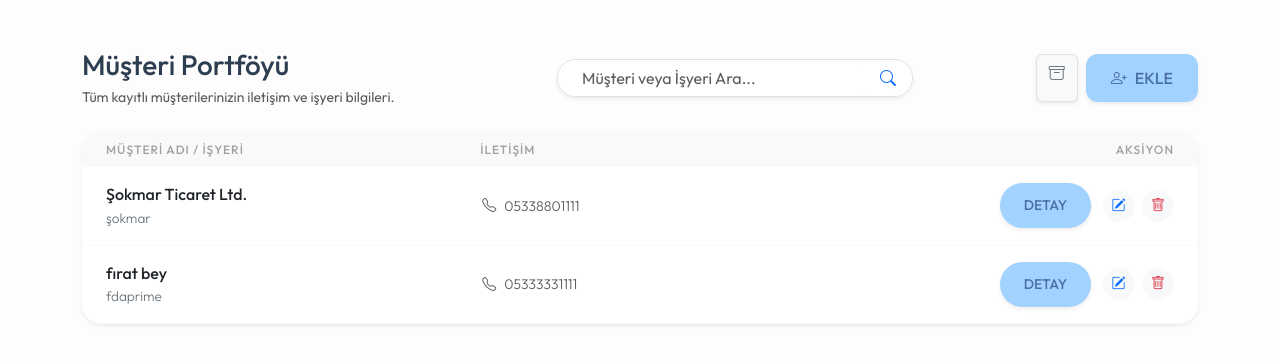
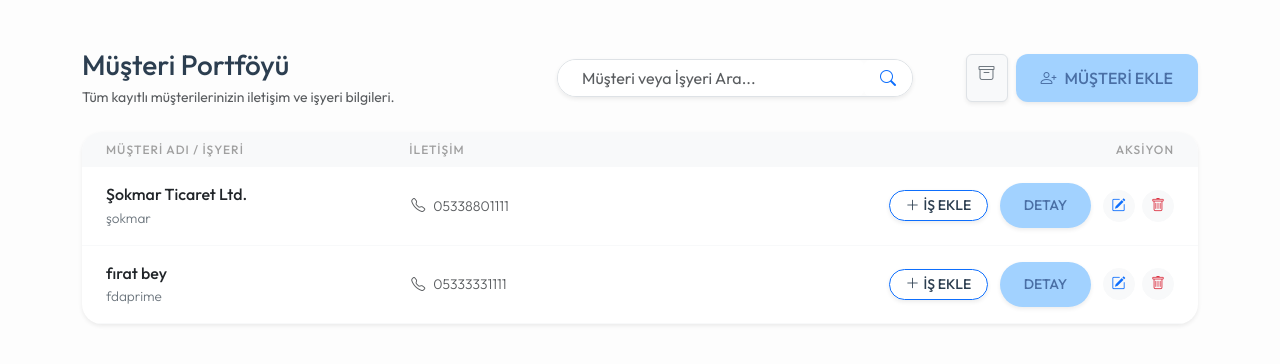
Before and after one commit to musty7091/yvr, a Flask app: page /musteriler in a window 1280 px wide. Shown: the part 83-447 px from the top of the page. Run offline with Flask 3, Linux system fonts and the light colour scheme; the visitor is signed in with stand-in values (Sample User, id 1); data comes from the database, SQL or seed files in the repository; both versions use the stored data as it was after the commit.

Commit message:
iş ekleme müşteri kartına direk

```diff
--- a/app.py
+++ b/app.py
@@ -493,7 +493,13 @@ def musteri_sil(id):
 @app.route('/is_ekle')
 def is_ekle():
     if 'logged_in' not in session: return redirect(url_for('index'))
-    return render_template('is_ekle.html', musteriler=Musteri.query.filter_by(durum='Aktif').all())
+
+    # URL'den gelen "m_id" değerini yakala (Örn: /is_ekle?m_id=5)
+    secili_id = request.args.get('m_id')
+
+    return render_template('is_ekle.html',
+                           musteriler=Musteri.query.filter_by(durum='Aktif').all(),
+                           secili_id=secili_id) # Bu bilgiyi sayfaya gönder
 
 @app.route('/is_kaydet', methods=['POST'])
 def is_kaydet():
--- a/templates/is_ekle.html
+++ b/templates/is_ekle.html
@@ -9,7 +9,9 @@
                     <label class="form-label fw-bold small">Müşteri Seçin</label>
                     <select name="musteri_id" class="form-select border-light-subtle" required>
                         {% for m in musteriler %}
-                        <option value="{{ m.id }}">{{ m.ad_soyad }}</option>
+                        <option value="{{ m.id }}" {% if secili_id and secili_id|int == m.id %}selected{% endif %}>
+                            {{ m.ad_soyad }}
+                        </option>
                         {% endfor %}
                     </select>
                 </div>
--- a/templates/musteriler.html
+++ b/templates/musteriler.html
@@ -29,7 +29,7 @@
             <i class="bi bi-archive"></i>
         </a>
         <button class="btn btn-yvr-primary shadow-sm" data-bs-toggle="modal" data-bs-target="#musteriEkleModal">
-            <i class="bi bi-person-plus me-2"></i>EKLE
+            <i class="bi bi-person-plus me-2"></i>MÜŞTERİ EKLE
         </button>
     </div>
 </div>
@@ -57,6 +57,10 @@
                         <div class="small text-muted"><i class="bi bi-telephone me-2"></i>{{ m.telefon or '-' }}</div>
                     </td>
                     <td class="text-end pe-4">
+                        <a href="/is_ekle?m_id={{ m.id }}" class="btn btn-sm btn-outline-primary fw-bold rounded-pill px-3 me-2 shadow-sm" title="Bu Müşteriye İş Ekle">
+                            <i class="bi bi-plus-lg me-1"></i>İŞ EKLE
+                        </a>
+
                         <a href="/musteri/{{ m.id }}" class="btn btn-sm btn-yvr-primary fw-bold rounded-pill px-4 me-2 shadow-sm" title="Müşteri Detayına Git">
                             DETAY
                         </a>
```
Also changed, not shown: instance/yvr_veritabani.db.
